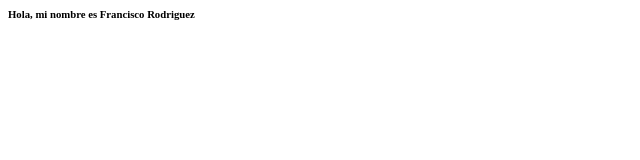
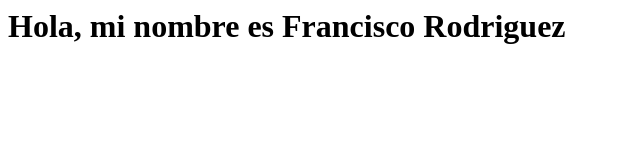
Before and after one commit to FRANC-23/FRANC-23.github.io, a plain HTML site: page index.html in a window 1280 px wide. Shown: the whole page, without its empty margins (0-640 px from the left). Drawn offline with Linux system fonts and the light colour scheme.

Commit message:
SEGUNDO COMMIT

```diff
--- a/index.html
+++ b/index.html
@@ -1 +1 @@
-<h6>Hola, mi nombre es Francisco Rodriguez</h6>
+<h1>Hola, mi nombre es Francisco Rodriguez</h1>
```
